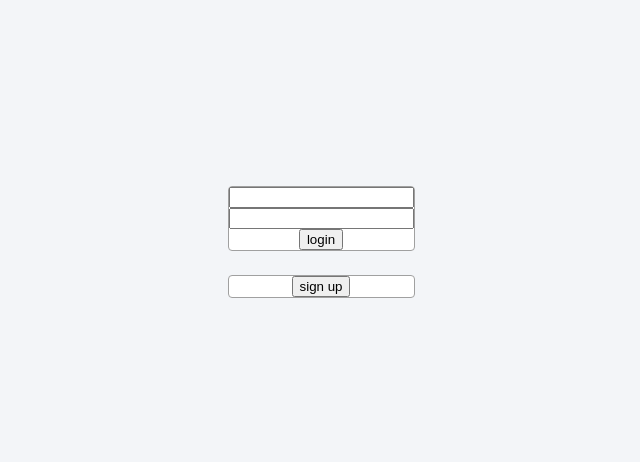
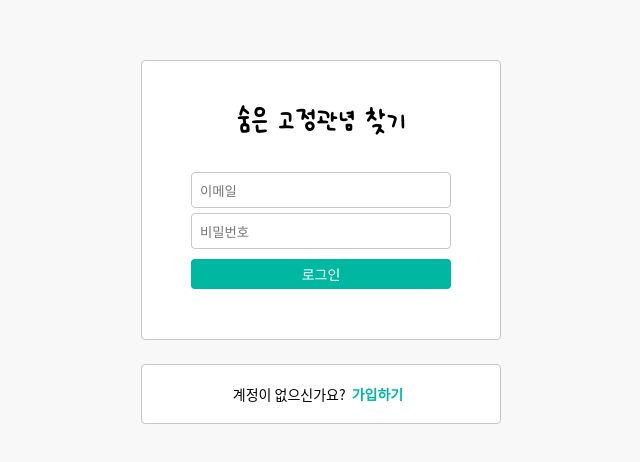
Before and after one commit to Hyunseung-Lim/hiddenStereotype, a React (Create React App) app in the folder client/: page / in a window 1280 px wide. Shown: the part 158-620 px from the top of the page, without its empty margins (319-959 px from the left). Built offline with nearby package versions, Linux system fonts and the light colour scheme.

Commit message:
login page_visual update

```diff
--- a/client/src/App.css
+++ b/client/src/App.css
@@ -40,7 +40,7 @@ body {
   position: relative;
   display: flex;
   flex-direction: column;
-  background-color: #f3f5f8;
+  background-color: #f8f8f8;
 }
 
 #app__wrap > div {
--- a/client/src/Components/Login/login.css
+++ b/client/src/Components/Login/login.css
@@ -1,5 +1,12 @@
-.signinholder {
+@font-face {
+    font-family: "HSUG";
+    src: url("../../Font/HS유지체.ttf") format("truetype");
+    font-weight: normal;
+}
+
+.signholder {
     margin: auto;
+    width: 360px;
 }
 
 .signinbox {
@@ -9,9 +16,67 @@
 
     margin-bottom: 24px;
 
+    height: 280px;
     border-radius: 4px;
-    border: solid 1px #a0a0a0;
+    border: solid 1px #c8c8c8;
     background-color: white;
+}
+
+.signinTitle {
+    font-family: 'HSUG';
+    font-size: 24px;
+    margin: 40px 0 30px;
+}
+
+.signInput {
+    width: 260px;
+    height: 36px;
+    margin-top: 5px;
+    padding: 9px 8px 7px 8px;
+    border-radius: 4px;
+    border: solid 1px #c8c8c8;
+}
+
+.loginBtn {
+    width: 260px;
+    height: 30px;
+    margin-top: 10px;
+
+    border-radius: 4px;
+    border: 0px;
+
+    font-size: 14px;
+    background-color: #00B7A1;
+    color: white;
+}
+
+.loginBtn:hover {
+    background-color: #00A490;
+}
+
+.createAccountbox {
+    display: flex;
+    flex-direction: row;
+    align-items: center;
+    justify-content: center;
+
+    margin: auto;
+
+    height: 60px;
+    border-radius: 4px;
+    border: solid 1px #c8c8c8;
+    background-color: white;
+
+    font-size: 14px;
+}
+
+.createAccountbox > button {
+    border: none;
+    background-color: white;
+
+    font-size: 14px;
+    font-weight: 700;
+    color: #00B7A1;
 }
 
 .signupbox {
@@ -19,9 +84,11 @@
     flex-direction: column;
     align-items: center;
 
-    margin: auto;
+    margin-bottom: 24px;
+
+    height: 320px;
 
     border-radius: 4px;
-    border: solid 1px #a0a0a0;
+    border: solid 1px #c8c8c8;
     background-color: white;
 }
--- a/client/src/Components/Login/signin.js
+++ b/client/src/Components/Login/signin.js
@@ -44,17 +44,21 @@ export const Signin = (props) => {
 
     return(
         <>
-            <div className='signinholder'>
+            <div className='signholder'>
                 <form className='signinbox' onSubmit={submitHander}>
-                    <input type="email" value={email} onChange={emailHandler}></input>
-                    <input type="password" value={password} onChange={passwordHandler} autoComplete="on"></input>
-                    <button type="submit">
-                        login
+                    <div className='signinTitle'>
+                        숨은 고정관념 찾기
+                    </div>
+                    <input className='signInput' type="email" value={email} onChange={emailHandler} placeholder={'이메일'}></input>
+                    <input className='signInput' type="password" value={password} onChange={passwordHandler} placeholder={'비밀번호'} autoComplete="on"></input>
+                    <button className='loginBtn' type="submit">
+                        로그인
                     </button>
                 </form>
-                <div className='signupbox'>
+                <div className='createAccountbox'>
+                    계정이 없으신가요?
                     <button onClick={() => props.setIsSignup()}>
-                        sign up
+                        가입하기
                     </button>
                 </div>
             </div>
--- a/client/src/Components/Login/signup.js
+++ b/client/src/Components/Login/signup.js
@@ -57,13 +57,22 @@ export const Signup = (props) => {
 
     return(
         <>
-            <div className='signupbox'>
-                <form onSubmit={submitHander}>
-                    <input type="email" value={email} onChange={emailHandler}></input>
-                    <input type="name" value={name} onChange={nameHandler}></input>
-                    <input type="password" value={password} onChange={passwordHandler} autoComplete="on"></input>
-                    <button type="submit">create account</button>
+            <div className='signholder'>
+                <form className='signupbox' onSubmit={submitHander}>
+                    <div className='signinTitle'>
+                        숨은 고정관념 찾기
+                    </div>
+                    <input className='signInput' type="email" placeholder={'이메일'} value={email}  onChange={emailHandler}></input>
+                    <input className='signInput' type="name" placeholder={'이름'} value={name} onChange={nameHandler}></input>
+                    <input className='signInput' type="password" placeholder={'비밀번호'} value={password} onChange={passwordHandler} autoComplete="on"></input>
+                    <button className='loginBtn' type="submit">가입</button>
                 </form>
+                <div className='createAccountbox'>
+                    계정이 있으신가요?
+                    <button onClick={() => props.setIsSignin()}>
+                        로그인
+                    </button>
+                </div>
             </div>
         </>
     )
--- /dev/null
+++ b/client/src/Components/Navbar/mainNavbar.js
@@ -0,0 +1,36 @@
+import React, { useState } from 'react'
+import { Link } from 'react-router-dom'
+import axios from "axios"
+import './navbar.css'
+
+
+export const MainNavbar = (props) => {
+
+    function logout() {
+        axios({
+          method: "POST",
+          url:"/logout",
+        })
+        .then((response) => {
+           props.removeToken()
+        }).catch((error) => {
+          if (error.response) {
+            console.log(error.response)
+            console.log(error.response.status)
+            console.log(error.response.headers)
+            }
+        })}
+
+    return(
+        <>
+            <nav className='mainNavbar'>
+                <div className='navbarContainer'>
+                    <div className='title'>
+                        HI! {props.name}
+                    </div>
+                    <button className='submitBtn' onClick={logout}> logout </button>
+                </div>
+            </nav>
+        </>
+    )
+}
--- a/client/src/Components/Navbar/navbar.css
+++ b/client/src/Components/Navbar/navbar.css
@@ -1,7 +1,7 @@
 .navbar {
   width: 100vw;
   z-index: 1;
-  background-color: black;
+  background-color: #242424;
   color: white;
   height: 50px;
   display: flex;
@@ -30,3 +30,24 @@
   color: white;
   margin-right: 20px;
 }
+
+.mainNavbar {
+  position: fixed;
+  top: 0;
+  width: 100vw;
+  z-index: 1;
+  background-color: #242424;
+  color: white;
+  height: 50px;
+  display: flex;
+  align-items: center;
+  justify-content: center;
+}
+
+.mainNavbar > .navbarContainer {
+  width: 1080px;
+
+  display: flex;
+  align-items: center;
+  justify-content: space-between;
+}
--- a/client/src/Pages/mainPage.js
+++ b/client/src/Pages/mainPage.js
@@ -2,7 +2,7 @@ import React, { useState, useEffect } from 'react'
 import { Link } from 'react-router-dom'
 import axios from "axios"
 
-import { Logout } from '../Components/Login/logout';
+import { MainNavbar } from '../Components/Navbar/mainNavbar';
 
 export const MainPage = (props) => {
   const [userName, setUserName] = useState(null);
@@ -39,11 +39,11 @@ export const MainPage = (props) => {
 
   return (
     <div className='mainPage'>
-      <div className='mainPageTitle'>숨은 고정관념 찾기</div>
-      <Logout
+      <MainNavbar
         name={profileData.name}
         removeToken={props.removeToken}
       />
+      <div className='mainPageTitle'>숨은 고정관념 찾기</div>
       <div className='bookBtnContainer'>
         <Link
           className='bookBtn'
--- a/client/src/Pages/pages.css
+++ b/client/src/Pages/pages.css
@@ -1,3 +1,9 @@
+@font-face {
+  font-family: "HSUG";
+  src: url("../Font/HS유지체.ttf") format("truetype");
+  font-weight: normal;
+}
+
 .mainPage {
   display: flex;
   flex-direction: column;
@@ -6,8 +12,9 @@
 
 .mainPageTitle {
   margin: 20px;
-  font-size: 24px;
-  font-weight: 800;
+  font-size: 40px;
+  font-weight: 700;
+  font-family: 'HSUG';
 }
 
 .bookBtnContainer {
```
Also changed, not shown: client/src/Font/HS유지체.ttf (added), 1 other file (tests, documents, lock files or other folders).
